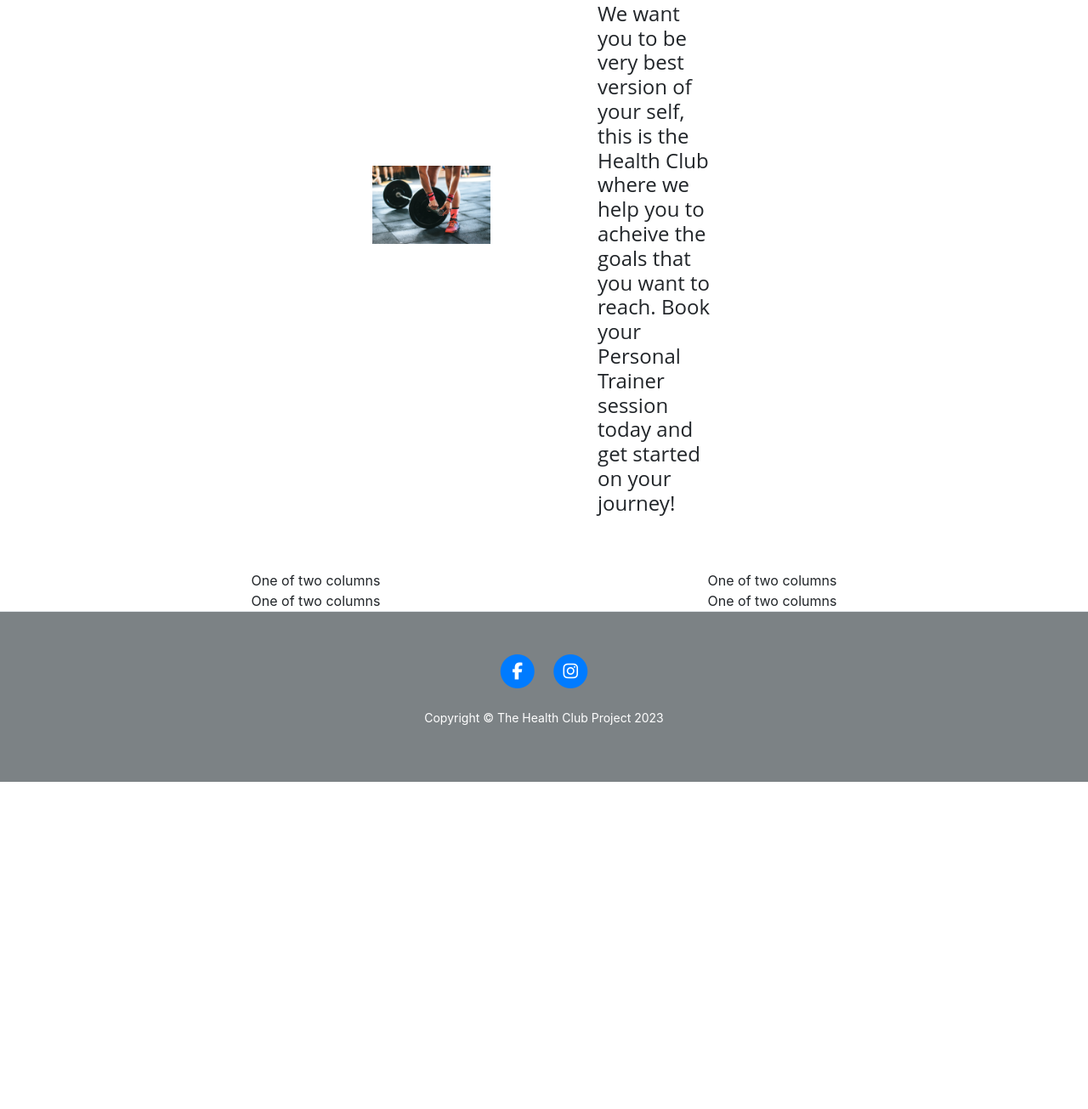
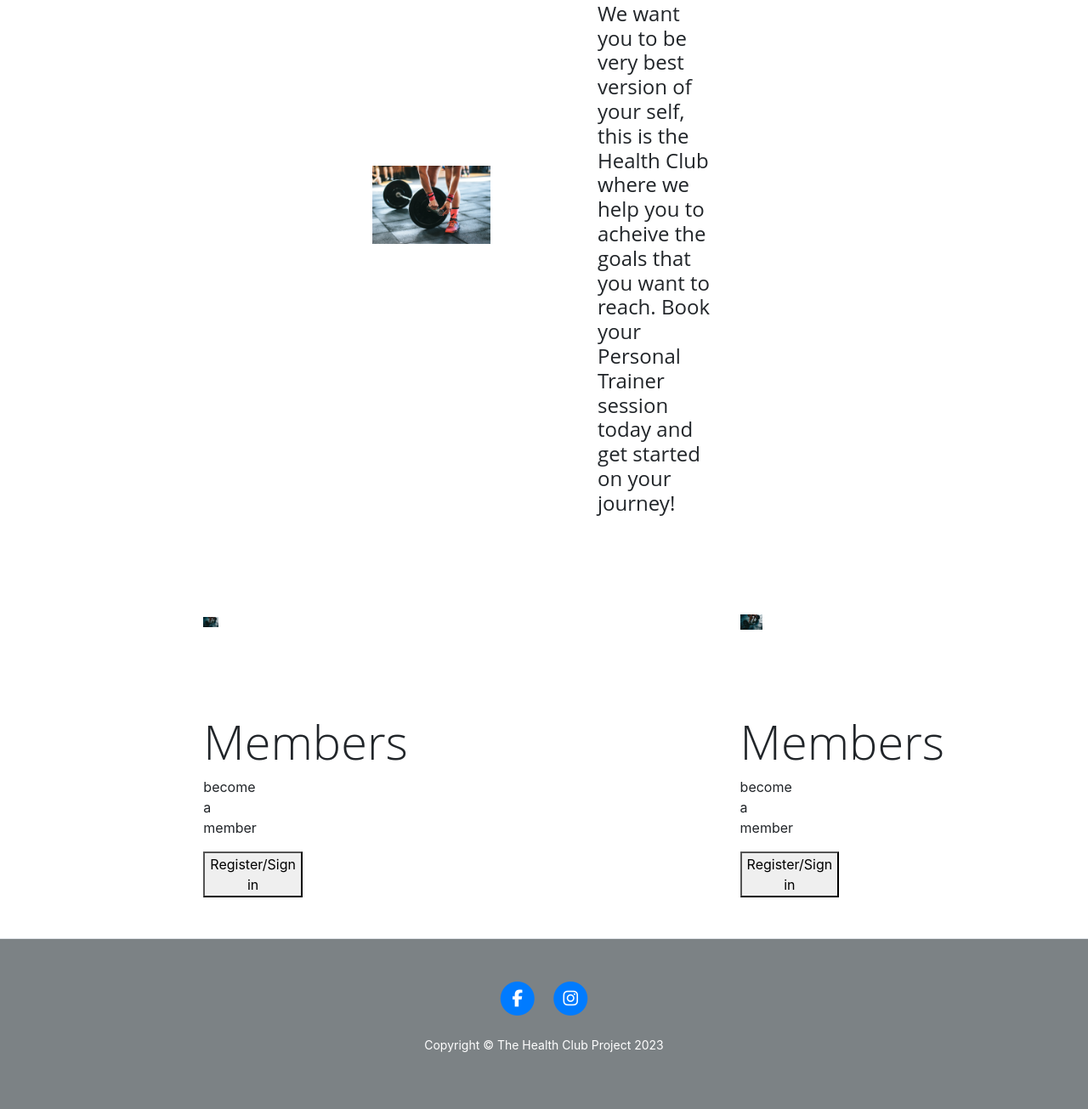
Before and after one commit to helenahagman/the-personal-trainer-project, a Flask app: page / in a window 1280 px wide. Shown: the part 867-2172 px from the top of the page at 85% size. Before the commit the page ends 1787 px from the top, so only its background shows below. Run offline with Flask 3, Linux system fonts and the light colour scheme; some libraries are stand-ins or nearby versions.

Commit message:
placed the columns side-by-side

```diff
--- a/templates/index.html
+++ b/templates/index.html
@@ -67,21 +67,49 @@
     </div>
 </section>
 <section>
-    <div class="container px-4 px-lg-5">
-        <div class="row gx-5 align-items-center custom-columns">
-          <div class="col">
-            One of two columns
+    <div class="container-fluid">
+        <div class="row">
+            <div class="col-lg-6">
+                <div class="px-4 px-lg-5">
+                    <div class="row gx-4 gx-lg-5 justify-content-center">
+                        <div class="col-md-10 col-lg-8 col-xl-7">
+                            <div class="col-lg-6">
+                                <div class="p-5"><img class="img-fluid" src="static/img/pexels-victor-freitas-841130.jpg" alt="..." /></div>
                             </div>
-          <div class="col">
-            One of two columns
+                            <div class="col-lg-6">
+                                <div class="p-5">
+                                    <h6 class="display-4">Members</h6>
+                                    <p class="post-subtitle">become a member</p>
+                                    <button>Register/Sign in</button>
+                                    <div class="row">
                                     </div>
                                 </div>
-        <div class="row gx-5 align-items-center custom-columns">
-            <div class="col">
-              One of two columns
                             </div>
-            <div class="col">
-              One of two columns
+                        </div>
+                    </div>
+                </div>
+            </div>
+            <div class="col-lg-6">
+                <div class="px-4 px-lg-5">
+                    <div class="row gx-5 align-items-center custom-column">
+                        <div class="row gx-4 gx-lg-5 justify-content-center">
+                        <div class="col-md-10 col-lg-8 col-xl-7">
+                            <div class="col-lg-6">
+                                <div class="p-5"><img class="img-fluid" src="static/img/pexels-victor-freitas-841130.jpg" alt="..." /></div>
+                            </div>
+                            <div class="col-lg-6">
+                                <div class="p-5">
+                                    <h6 class="display-4">Members</h6>
+                                    <p class="post-subtitle">become a member</p>
+                                    <button>Register/Sign in</button>
+                                    <div class="row">
+                                    </div>
+                                </div>
+                            </div>
+                        </div>
+                    </div>
+                </div>
+            </div>
         </div>
     </div>
 </div>
```
Lines whose indentation alone changed are shown as unchanged.
